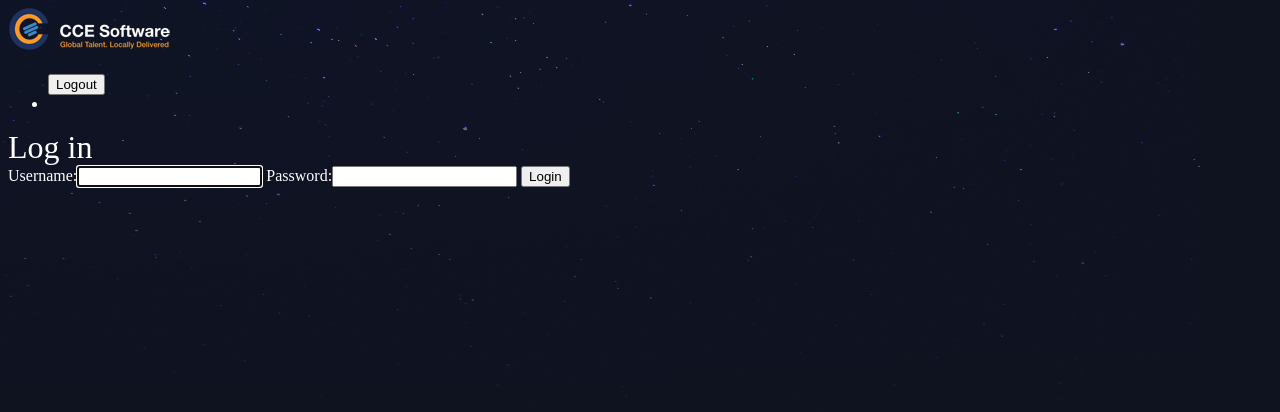
After one commit to haripbalineni/learndjango, a Django app: page /accounts/login/ in a window 1280 px wide. The commit adds this page. Shown: the top 412 px of the page. Run offline with Django 3.2, Linux system fonts and the light colour scheme.

Commit message:
till logout

```diff
--- /dev/null
+++ b/djangonautic/accounts/templates/accounts/login.html
@@ -0,0 +1,9 @@
+{% extends 'base_layout.html' %}
+{% block content %}
+<h1>Log in</h1>
+<form class = "site-form" action="{% url 'accounts:login' %}" method="post">
+    {% csrf_token %}
+    {{form}}
+    <input type="submit" value="Login">
+</form>
+{% endblock %}
--- a/djangonautic/accounts/urls.py
+++ b/djangonautic/accounts/urls.py
@@ -4,5 +4,7 @@ from . import views
 app_name = 'accounts'
 
 urlpatterns = [
-    re_path(r'^signup/$', views.signup_view, name='signup')
+    re_path(r'^signup/$', views.signup_view, name='signup'),
+    re_path(r'^login/$', views.login_view, name='login'),
+    re_path(r'^logout/$', views.logout_view, name='logout')
 ]
--- a/djangonautic/accounts/views.py
+++ b/djangonautic/accounts/views.py
@@ -1,5 +1,6 @@
 from django.shortcuts import render, redirect
-from django.contrib.auth.forms import UserCreationForm
+from django.contrib.auth.forms import UserCreationForm, AuthenticationForm
+from django.contrib.auth import login, logout
 
 # Create your views here.
 
@@ -8,8 +9,26 @@ def signup_view(request):
     if request.method == 'POST':
         form = UserCreationForm(request.POST)
         if form.is_valid():
-            form.save()
+            user = form.save()
+            login(request,user)
             return redirect('articles:list')
     else:
         form = UserCreationForm()
     return render(request,"accounts/signup.html", {'form': form})
+
+def login_view(request):
+    if request.method == 'POST':
+        form = AuthenticationForm(data=request.POST)
+        if form.is_valid():
+            user = form.get_user()
+            login(request,user)
+            return redirect('articles:list')
+    else:
+        form = AuthenticationForm()
+    return render(request,"accounts/login.html", {'form': form})
+
+def logout_view(request):
+     if request.method == 'POST':
+        logout(request)
+        form = AuthenticationForm()
+        return render(request,"accounts/login.html", {'form': form})
--- /dev/null
+++ b/djangonautic/articles/templates/articles/article_create.html
@@ -0,0 +1,4 @@
+{% extends 'base_layout.html' %}
+{% block content %}
+<h1>This Page is to create articles</h1>
+{% endblock %}
--- a/djangonautic/templates/base_layout.html
+++ b/djangonautic/templates/base_layout.html
@@ -11,6 +11,16 @@
 <body>
     <div class="wrapper">
         <h1><a href="{% url 'articles:list' %}"><img src="{% static 'logo.png' %}"></a> </h1>
+        <nav>
+            <ul>
+                <form action="{% url 'accounts:logout' %}" method="POST">
+                    {% csrf_token %}
+                    <button type="submit">Logout</button>
+                </form>
+            <li>
+        </li>
+    </ul>
+    </nav>
         {% block content %}
 
         {% endblock %}
```
Also changed, not shown: djangonautic/db.sqlite3.
